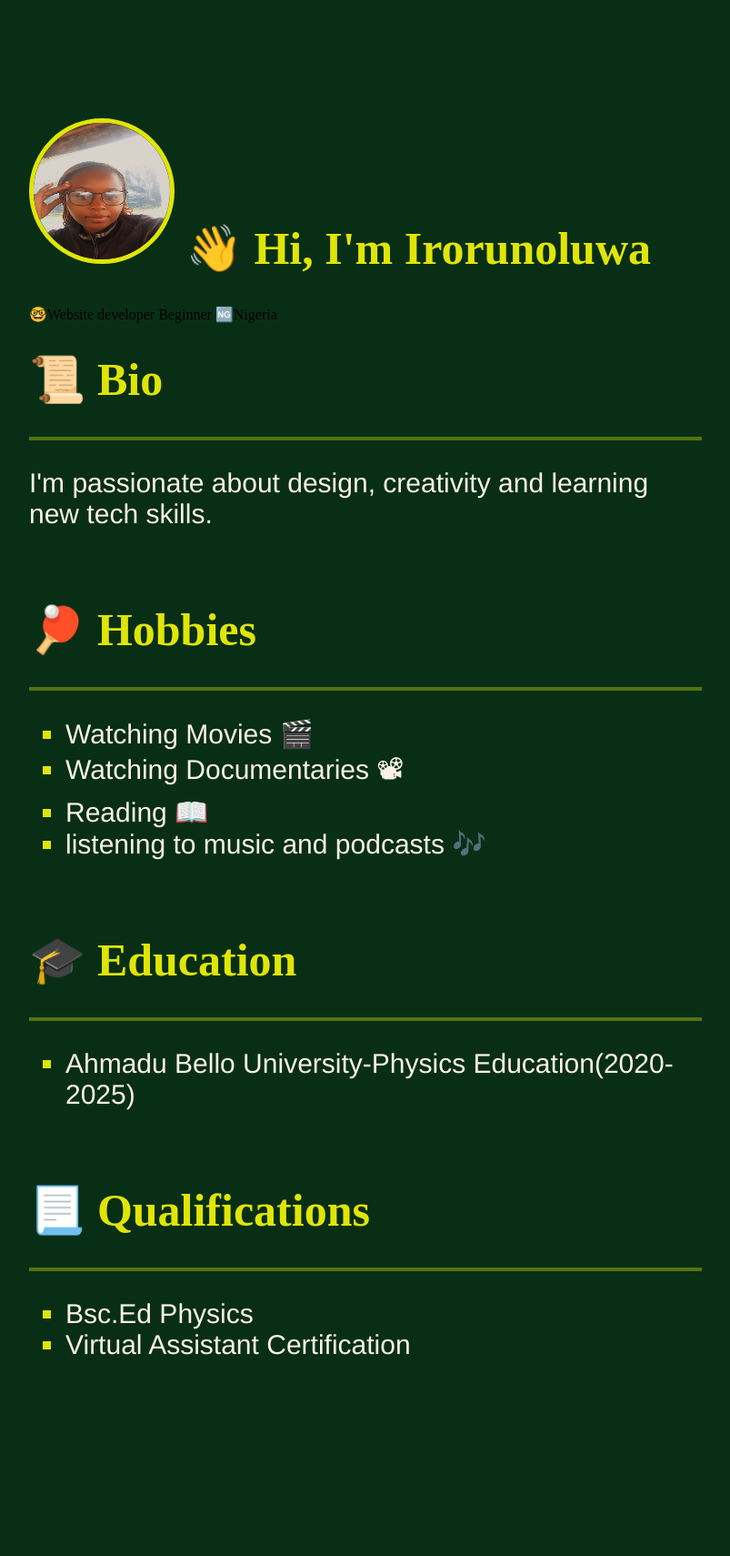
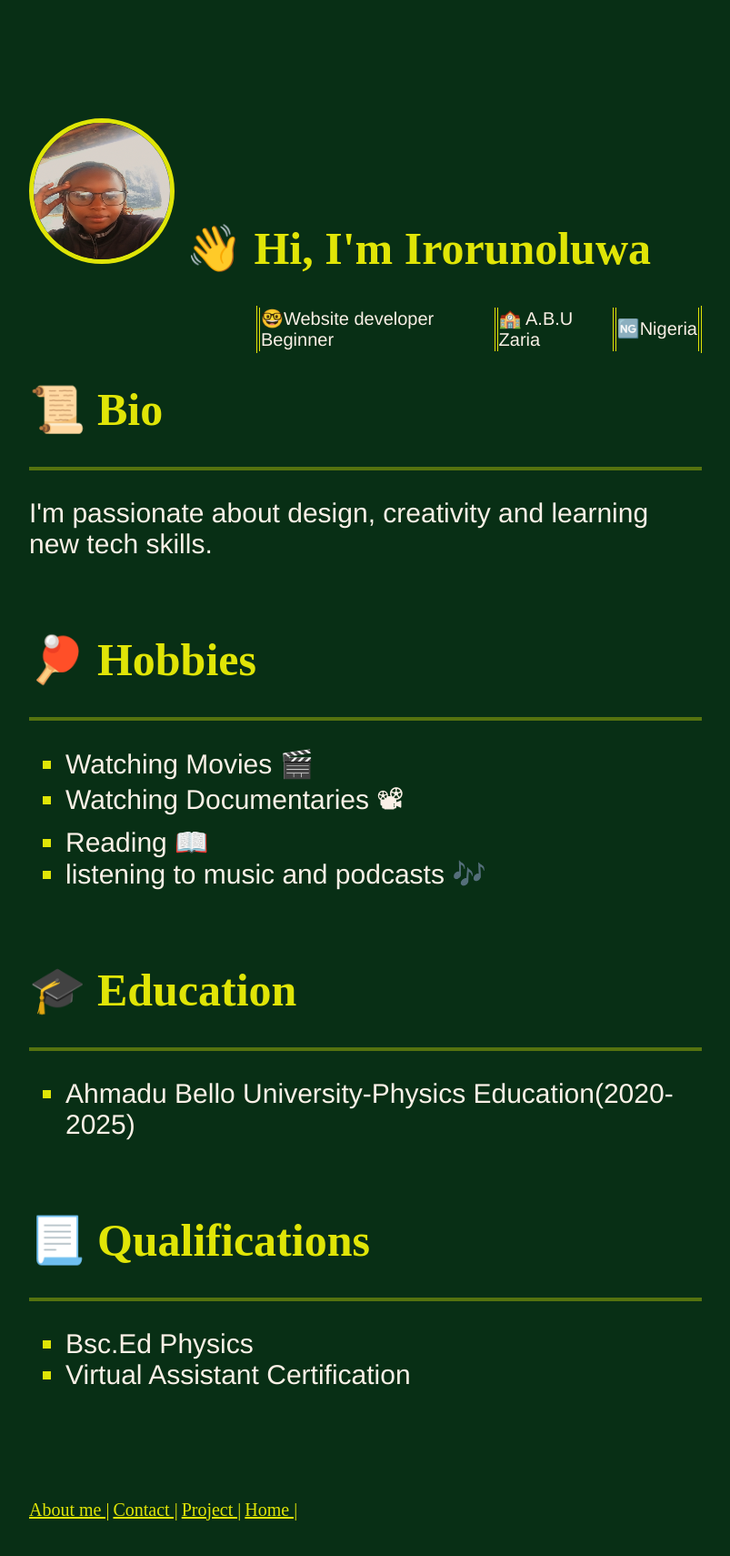
Before and after one commit to irorunoluwa1/htmlproject-1, a plain HTML site: page profile.html in a window 1280 px wide. Shown: the part 140-1850 px from the top of the page at 91% size, without its empty margins (238-1041 px from the left). Drawn offline with Linux system fonts and the light colour scheme.

Commit message:
final profile page

```diff
--- a/profile.html
+++ b/profile.html
@@ -1,26 +1,34 @@
 <!DOCTYPE html>
 <html>
   <head>
+
     <title>My Profile</title>
-    <Link rel="stylesheet" href="style.css">
+      <link rel="icon" type="image/x-icon" href="img/icon.png">
+      <Link rel="stylesheet" href="style.css">
+
   </head>
   <body>
+ <header>
 
 <h1 class="heading">
   <img src="img/picture.jpg" alt="profile pic" width="150" height="150" class="image">
   👋 Hi, I'm Irorunoluwa
 </h1>
     <p class="para">
-      <table>
-        <tr>
+      <table class="table">
+        <td>
           🤓Website developer Beginner
-        </tr>
-        <tr>
+        </td>
+        <td>
+        🏫 A.B.U Zaria
+        </td>
+        <td>
           🆖Nigeria
-        </tr>
+        </td>
+
       </table>
     </p>
-
+  </header>
   <h1 class="heading">📜 Bio</h1>
     <hr class="line">
     <p class="para">
@@ -56,5 +64,14 @@
         <li>Virtual Assistant Certification</li>
       </ul>
     </p>
+<br><br><br><br><br>
+  <a href="about.html" title="About page" class="link"> About me |</a>
+
+    <a href="contact.html" title="Contact page" class="link"> Contact |</a>
+
+    <a href="project.html" title="My project" class="link"> Project |</a>
+
+    <a href="index.html" title="homepage" class="link"> Home | </a>
+
   </body>
 </html>
--- a/style.css
+++ b/style.css
@@ -11,15 +11,18 @@ body{
   color: #e0e507;
   font-size: 50px;
 }
-tr{
-  font-size: 30px;
+table,td{
+  font-size: 20px;
   font-family: 'Franklin Gothic Medium', 'Arial Narrow', Arial, sans-serif;
-  margin-left: 170px;
+  margin-left: 250px;
   padding-top: 0;
   color: linen;
-  border: 2;
+  border-color:#e0e507;
+  border-left: 1px solid #e0e507;
+  border-right: 1px solid #e0e507;
 
 }
+
 .line{
   border: 2px solid #e9f50557;
 }
@@ -39,3 +42,7 @@ li::marker{
   margin-right: 1opx;
   color: linen;
 }
+.link{
+  color: #e0e507;
+  font-size: 20px;
+}
```
Also changed, not shown: about.html (+4 -5 lines), contact.html (+7 -5 lines), index.html (+7 -5 lines), img/icon.png (added).
